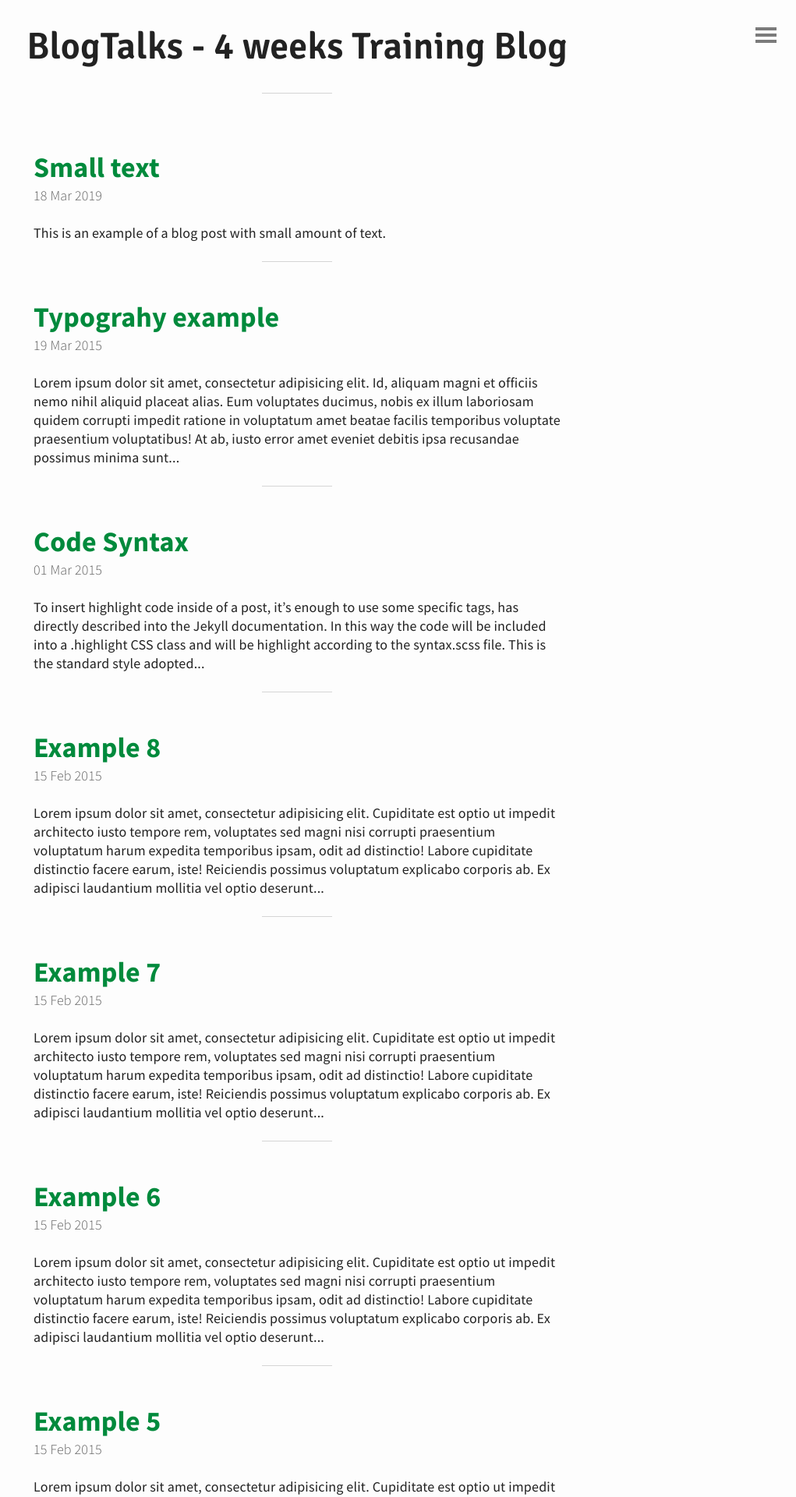
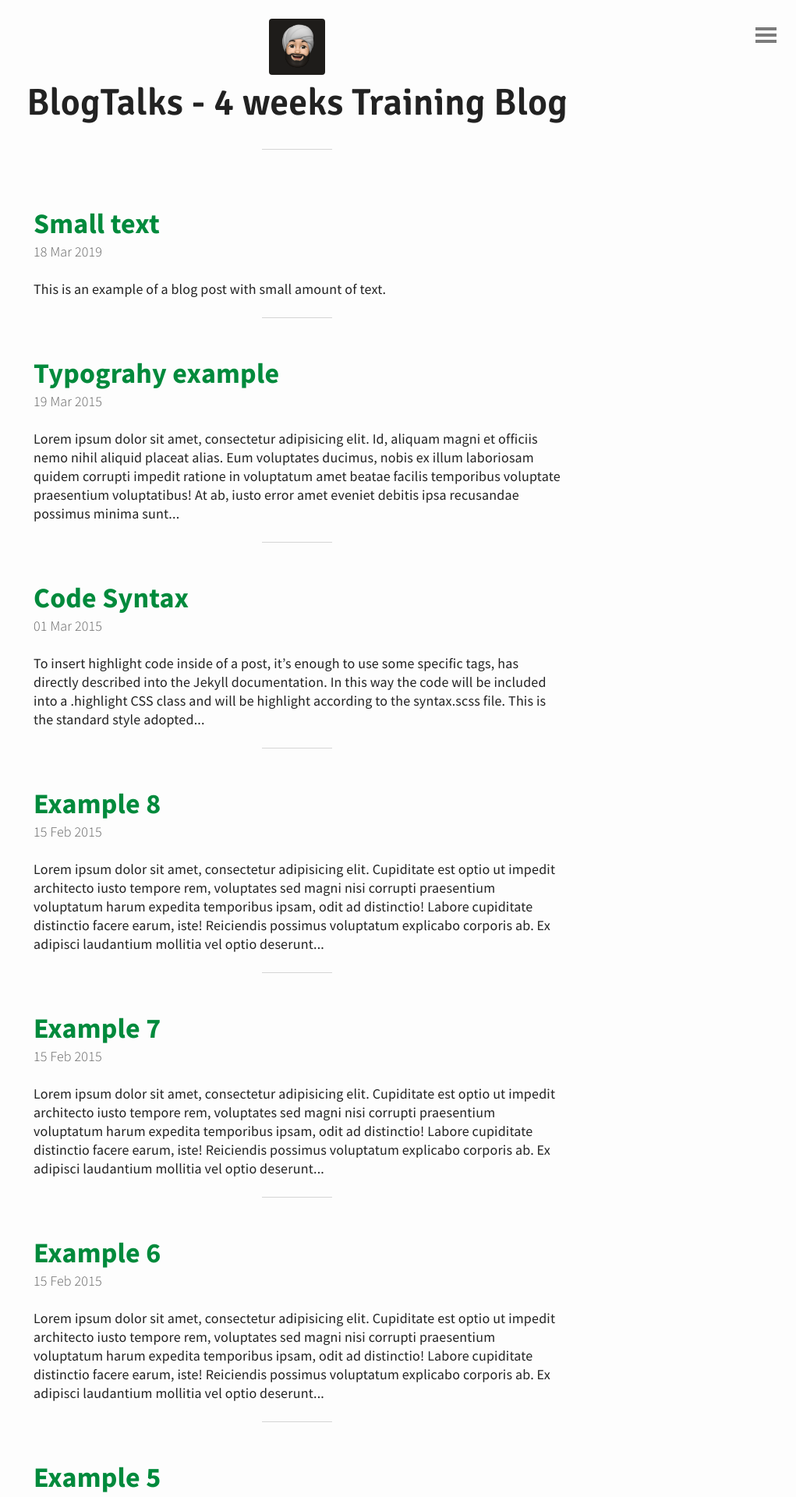
Before and after one commit to Jaswantsinghh/BlogTalks, a Jekyll site: the page built from index.html, in a window 1280 px wide. Shown: the top 1920 px of the page at 78% size, without its empty margins (259-1280 px from the left). Built offline with Jekyll 4.4.1, drawn with Linux system fonts in a browser that asks for light colours; the list of posts is cut into pages by our own code.

Commit message:
Update header-custom.html

```diff
--- a/_includes/header-custom.html
+++ b/_includes/header-custom.html
@@ -1,4 +1,5 @@
 <header id="header">
+	<img src="../img/dp.png">
 	<h1>BlogTalks - 4 weeks Training Blog</h1>
 	<!-- Your custom header here -->
 
```
